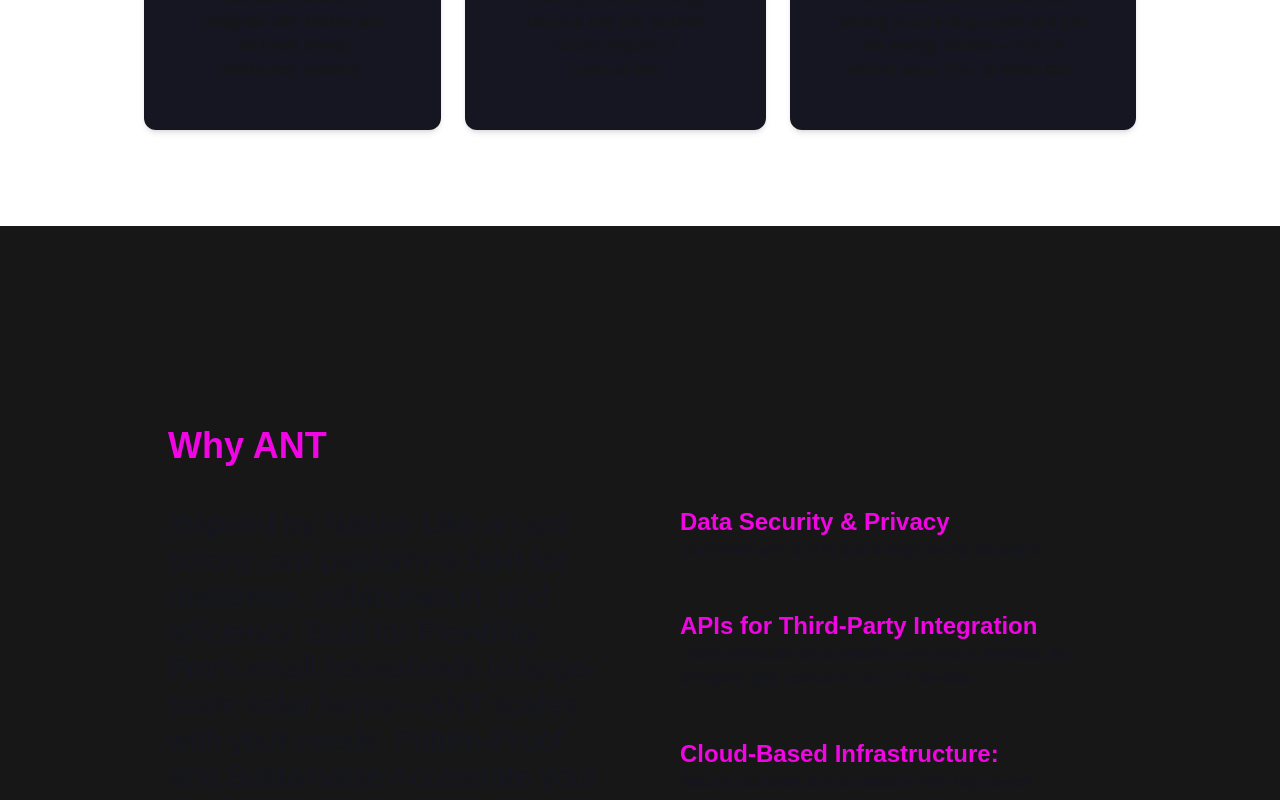
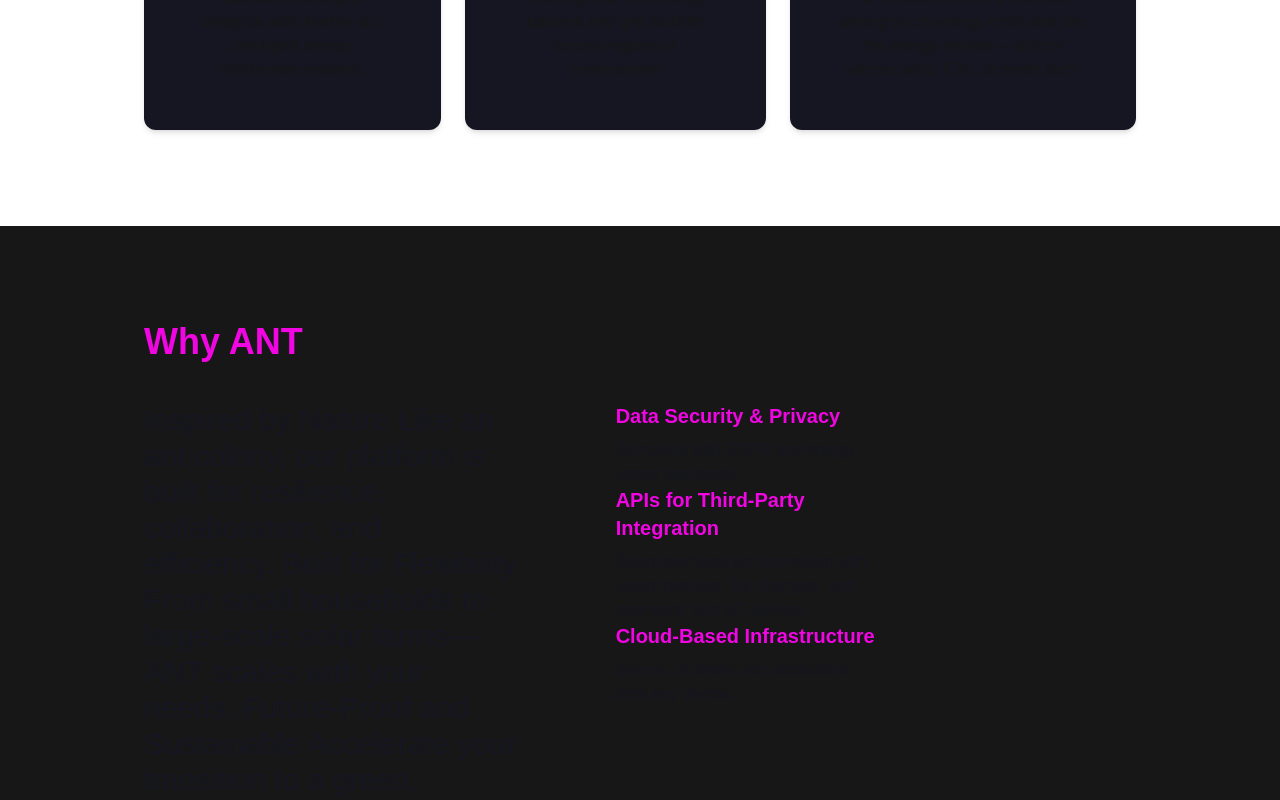
Before and after one commit to locusttoybox/ant-energy-web, a Next.js app: page / in a window 1280 px wide. Shown: the part 3498-4298 px from the top of the page. Built offline with nearby package versions, Linux system fonts and the light colour scheme.

Commit message:
layout fixes AboutProject

```diff
--- a/src/app/components/AboutProject.tsx
+++ b/src/app/components/AboutProject.tsx
@@ -1,47 +1,44 @@
 import React from 'react';
 import '../globals.css';
+import { aboutProject, aboutProjectPoints } from '../data/aboutProject';
 
 export default function AboutProject() {
   return (
     <section
-      id="about"
-      className="bg-foreground flex h-screen w-screen items-center px-10 py-24 lg:px-36"
+      id="about-project"
+      className="bg-foreground flex h-screen w-screen px-10 py-24 lg:px-36"
     >
-      <div className="mx-auto px-8 sm:px-6 lg:py-12">
-        <div className="text-accent py-10 text-4xl font-extrabold md:text-4xl">
-          <h1>Why ANT</h1>
+      <div>
+        <div className="flex">
+          {aboutProject.map(({ title }, idx) => (
+            <div key={idx} className="mb-10">
+              <h3 className="text-accent text-4xl font-semibold">{title}</h3>
+            </div>
+          ))}
         </div>
-        <div className="flex flex-col gap-20 lg:flex-row">
-          <div className="lg:w-1/2">
-            <p className="text-secondary text-3xl">
-              Inspired by Nature Like an ant colony, our platform is built for resilience,
-              collaboration, and efficiency. Built for Flexibility From small households to
-              large-scale solar farms—ANT scales with your needs. Future-Proof and Sustainable
-              Accelerate your transition to a green, decentralized energy future
-            </p>
-          </div>
-          <div className="flex flex-col gap-8 lg:w-1/2">
-            {' '}
-            <div className="pb-4">
-              <p className="text-accent text-2xl font-extrabold">Data Security & Privacy</p>
-              <p className="text-secondary text-base">
-                Compliant with GDPR and energy sector standards
-              </p>
-            </div>
-            <div className="pb-4">
-              <p className="text-accent text-2xl font-extrabold">
-                APIs for Third-Party Integration
-              </p>
-              <p className="text-secondary text-base">
-                Open interfaces for connection with smart inverters, EV chargers, grid operators,
-                and IoT devices
-              </p>
-            </div>
-            <div className="pb-4">
-              <p className="text-accent text-2xl font-extrabold">Cloud-Based Infrastructure:</p>
-              <p className="text-secondary text-base">
-                Secure, scalable, and accessible from any device
-              </p>
+        <div className="flex flex-col">
+          <div className="flex lg:gap-24">
+            {aboutProject.map(({ description }, idx) => (
+              <div key={idx} className="pb-10 lg:w-1/2">
+                <div>
+                  <p className="text-secondary text-3xl">{description}</p>
+                </div>
+              </div>
+            ))}
+            <div className="flex flex-row gap-6">
+              <div>
+                {aboutProjectPoints.map(({ title, description }, idx) => (
+                  <div key={idx} className="flex flex-col lg:w-1/2">
+                    <div className="mb-2">
+                      <h3 className="text-accent text-xl font-semibold">{title}</h3>
+                    </div>
+
+                    <div>
+                      <p className="text-secondary text-base">{description}</p>
+                    </div>
+                  </div>
+                ))}
+              </div>
             </div>
           </div>
         </div>
```
